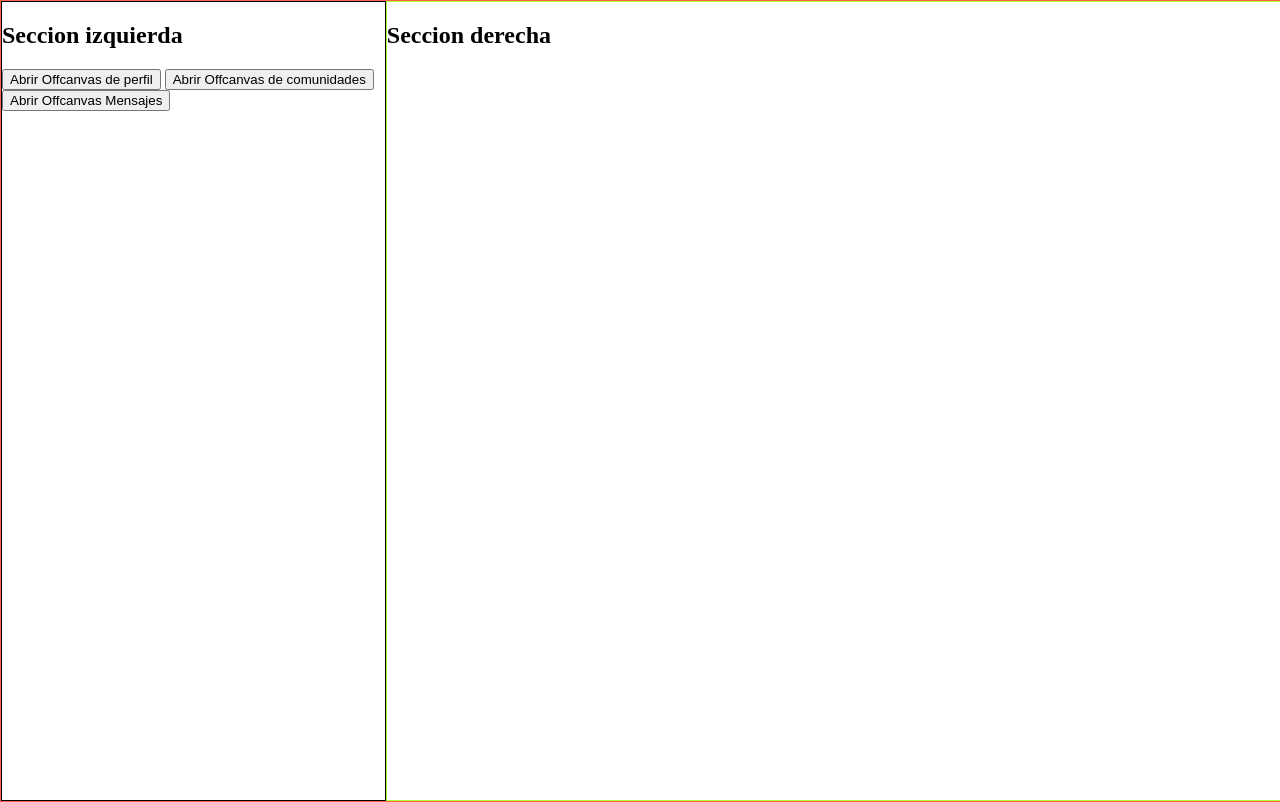
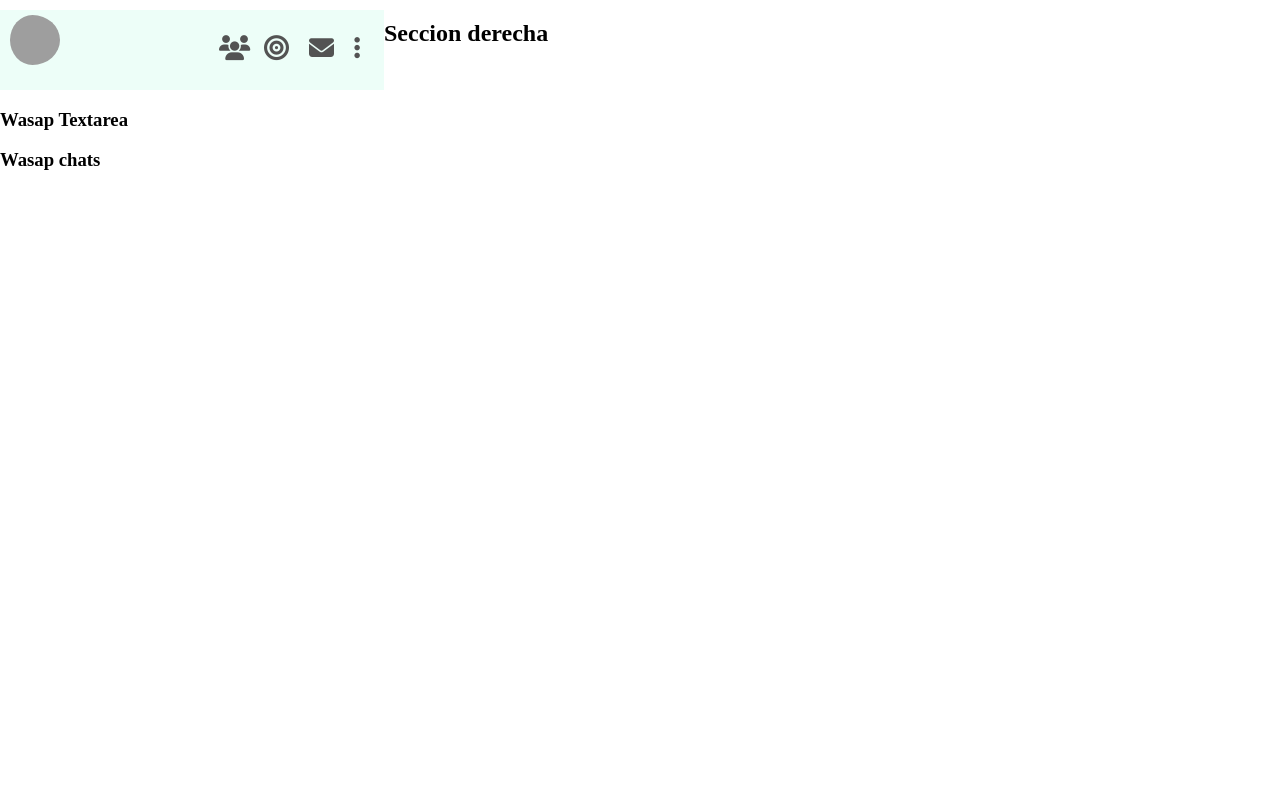
Before and after one commit to Foramay/Wasap, a Django app: page /home/ in a window 1280 px wide. After the commit the page ends 170 px from the top, so only its background shows below. Run offline with Django 4.2, Linux system fonts and the light colour scheme; grey boxes are pictures that could not be loaded.

Commit message:
Estilos y Maquetado

```diff
--- a/src/static/css/home.css
+++ b/src/static/css/home.css
@@ -6,19 +6,71 @@ body{
 
 
 .contenedor-wasap{
-    border: 1px solid tomato;
     width: 100%;
     margin: 0 auto;
     display: flex;
     height: 100vh;
 }
 
+
+
+.section-wasap-derecho{
+    width: 70%;
+}
+
+
+/* Estilos para el wasap header*/
 .section-wasap-izquierdo{
-    border: 1px solid black;
     width: 30%;
 }
 
-.section-wasap-derecho{
-    border: 1px solid greenyellow;
-    width: 70%;
+.wasap-header{
+    width: 100%;
+    height: 10%;
+    margin-top: 10px;
+    display: flex;
+    background-color: rgba(175, 248, 224, 0.219);
 }
+
+.contenedor-imagen-perfil-usuario{
+    width: 20%;
+}
+
+.imagen-perfil-usuario{
+    margin: 5px;
+    padding-left: 5px;
+    width: 50px;
+    height: 50px;
+    border-radius: 50%;
+    margin-right: 20px;
+    transition: box-shadow 0.3s;
+}
+.imagen-perfil-usuario:hover{
+    cursor: pointer;
+    box-shadow: 5px 0 5px rgba(0, 0, 0, 0.3);
+}
+
+.contenedor-iconos{
+    width: 80%;
+    display: flex;
+    justify-content: flex-end;
+    align-items: center;
+    flex-grow: 1;
+}
+
+.contenedor-iconos i{
+    width: 30px;
+    height: 30px;
+    margin-left: 15px;
+    color: rgb(83, 83, 83);
+    font-size: 25px;
+    transition: color .3s;
+    cursor: pointer;
+    transition: box-shadow, color 0.3s;
+}
+
+.contenedor-iconos i:hover{
+    cursor: pointer;
+    color: rgb(37, 37, 37);
+    box-shadow: 0 0 1px rgba(0, 0, 0, 0.3);
+}
--- a/src/templates/home.html
+++ b/src/templates/home.html
@@ -4,15 +4,37 @@
 {% block contenido_wasap %}
     <main class="contenedor-wasap">
         <section class="section-wasap-izquierdo">
-            <h1>Seccion izquierda</h1>
-            <!--Offcanvas de perfil-->
-            <button class="toggle-offcanvas">Abrir Offcanvas de perfil</button>
 
-            <!--Offcanvas de Comunidad-->
-            <button class="toggle-offcanvas-comunidad">Abrir Offcanvas de comunidades</button>
+            <article class="wasap-header">
+                <div class="contenedor-imagen-perfil-usuario">
+                    <span class="toggle-offcanvas">
+                        <img src="{% static 'img/neymar.jpg' %}" alt="" class="imagen-perfil-usuario">
+                    </span>
 
-            <!--Offcanvas de Mensajes-->
-            <button class="toggle-offcanvas-mensajes">Abrir Offcanvas Mensajes</button>
+                </div>
+                <div class="contenedor-iconos">
+                    <span class="toggle-offcanvas-comunidad">
+                        <i class="fa-solid fa-users" title="Comunidades" ></i>
+                    </span>
+                    <i class="fa-solid fa-bullseye" title="Estados"></i>
+                    <span class="toggle-offcanvas-mensajes">
+                        <i class="fa-solid fa-envelope" title="Nuevo Chat"></i>
+                    </span>
+                    <i class="fa-solid fa-ellipsis-vertical" title="Menú"></i>
+                </div>
+
+            </article>
+
+
+
+
+            <article class="wasap-textarea">
+                <h1>Wasap Textarea</h1>
+            </article>
+            <article class="wasap-chats">
+                <h1>Wasap chats</h1>
+            </article>
+
             <!--Opciones-->
 
         </section>
```
